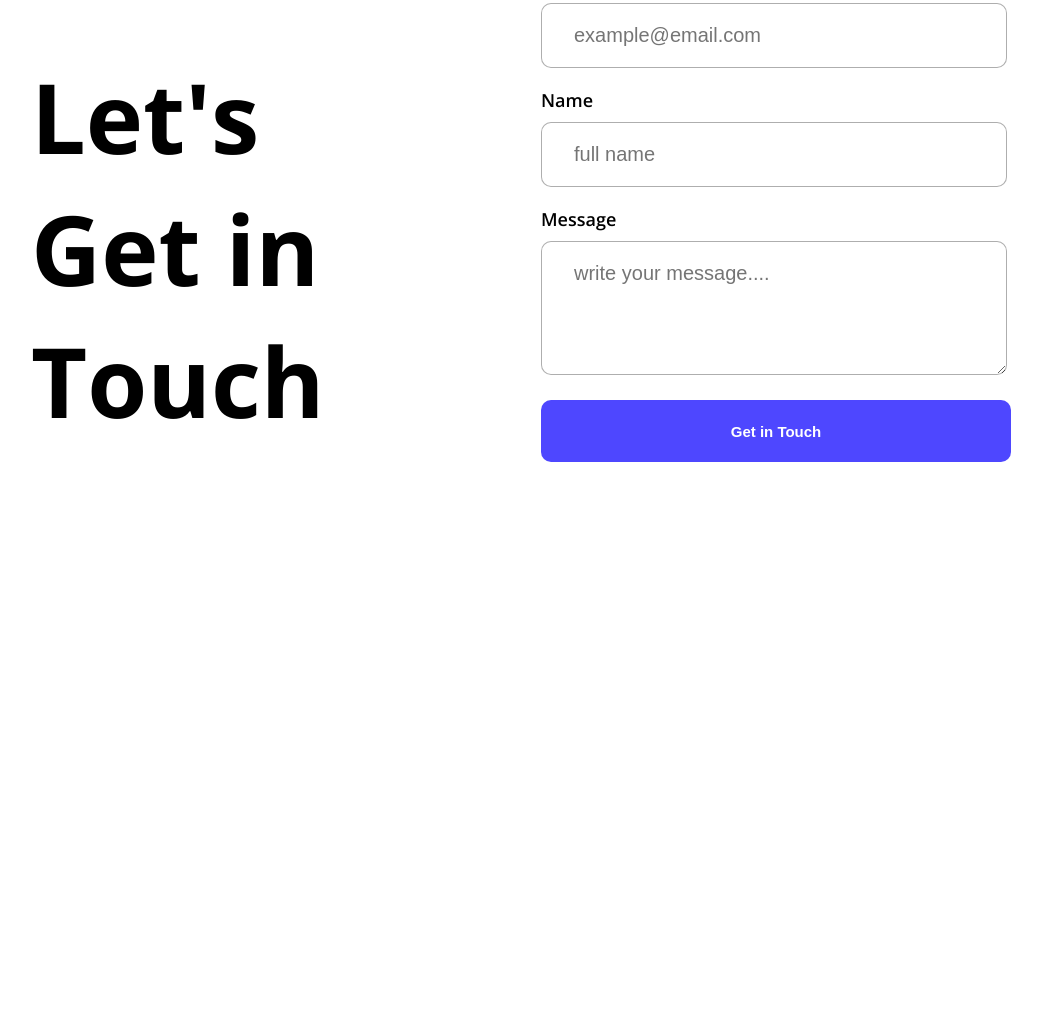
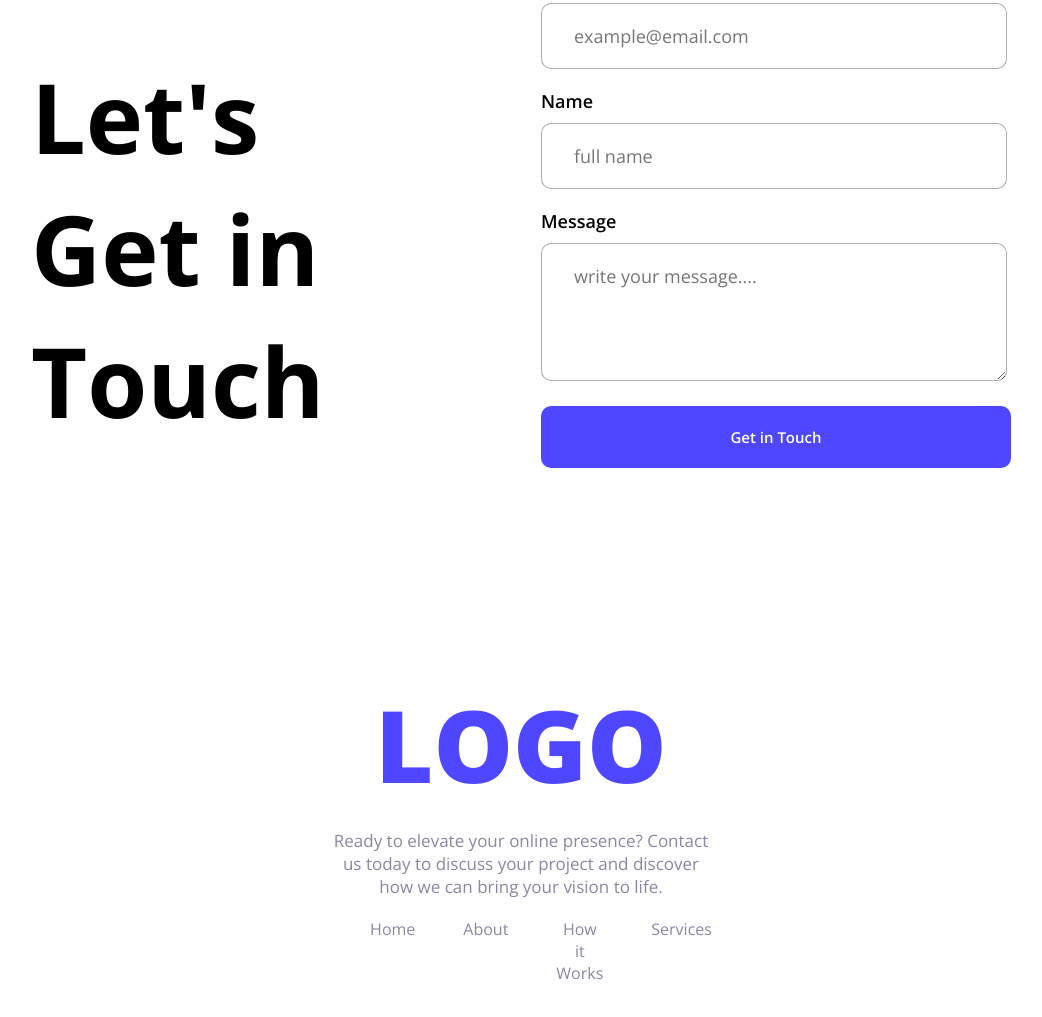
Before and after one commit to changetheprophecy/Assignment-01, a plain HTML site: page index.html in a window 1280 px wide. Shown: the part 2515-3532 px from the top of the page, without its empty margins (119-1161 px from the left). Before the commit the page ends 3191 px from the top, so only its background shows below. Drawn offline with nearby package versions, Linux system fonts and the light colour scheme.

Commit message:
updated form section

```diff
--- a/index.html
+++ b/index.html
@@ -112,27 +112,34 @@
             </div>
 </section>
 
-            <section class="open-sans-normal">
+            <section>
                 <div class="form-section">
                     <h1 class="section-heading open-sans-raleway">Let's Get in Touch</h1>
-                <form action="" class="form-container">
+                <form action="" class="form-container open-sans-normal">
                     <label for="email">Email</label>
-                    <input type="email" name="" id="email" placeholder="example@email.com">
+                    <input class="open-sans-normal" type="email" name="" id="email" placeholder="example@email.com">
 
                     <label for="name">Name</label>
-                    <input type="text" name="" id="name" placeholder="full name">
+                    <input class="open-sans-normal" type="text" name="" id="name" placeholder="full name">
 
                     <label for="message">Message</label>
-                    <textarea rows="4" cols="40" name="" id="message" placeholder="write your message...."></textarea>
+                    <textarea class="open-sans-normal" rows="4" cols="40" name="" id="message" placeholder="write your message...."></textarea>
 
-                    <button class="btn form-btn">Get in Touch</button>
+                    <button class="btn form-btn open-sans-raleway">Get in Touch</button>
                 </form>
                 </div>
         </section>
     </main>
 
-    <footer>
-
+    <footer class="footer-container open-sans-normal">
+        <h1 class="logo-title">LOGO</h1>
+        <p class="logo-p">Ready to elevate your online presence? Contact us today to discuss your project and discover how we can bring your vision to life.</p>
+        <ul>
+            <li><a href="">Home</a></li>
+            <li><a href="">About</a></li>
+            <li><a href="">How it Works</a></li>
+            <li><a href="">Services</a></li>
+        </ul>
     </footer>
 </body>
 </html>
--- a/style.css
+++ b/style.css
@@ -199,13 +199,45 @@ nav{
 }
 form input,form textarea{
     background-color: white;
-    font-family: sans-serif;
     border-radius: 10px;
     border: 1px solid rgba(0, 0, 0, 0.316);
-    font-size: 20px;
+    width: 400px;
+    font-size: 18px;
     padding: 20px 32px;
-    margin-bottom: 20px;
-    width: 400px;
     color: rgb(0, 0, 0);
     text-decoration: none;
+    margin-bottom: 20px;
 }
+.footer-container{
+    text-align: center;
+    margin: 100px 450px;
+    display: block;
+}
+ul{
+    display: flex;
+    justify-content: center;
+    gap: 48px;
+}
+ul li{
+    list-style: none;
+}
+ul li a{
+    text-decoration: none;
+    font-size: 16px;
+    color: rgba(137, 135, 161, 1);
+}
+ul li a:hover{
+    color: #4E47FF;
+    font-size: 16px;
+}
+.logo-title{
+    font-size: 100px;
+    font-weight: 900;
+    color: #4E47FF;
+    margin-bottom: 15px;
+}
+.logo-p{
+    color: rgba(137, 135, 161, 1);
+    font-size: 17px;
+    margin-bottom: 20px;
+}
```
